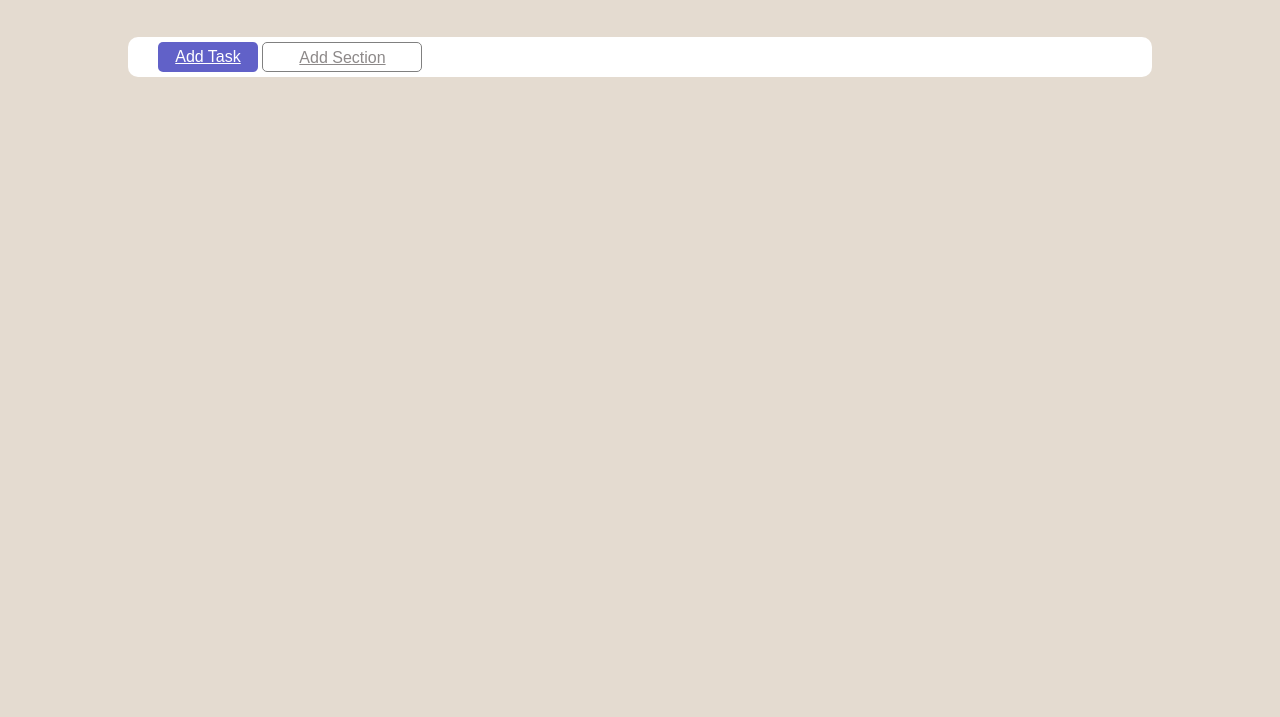
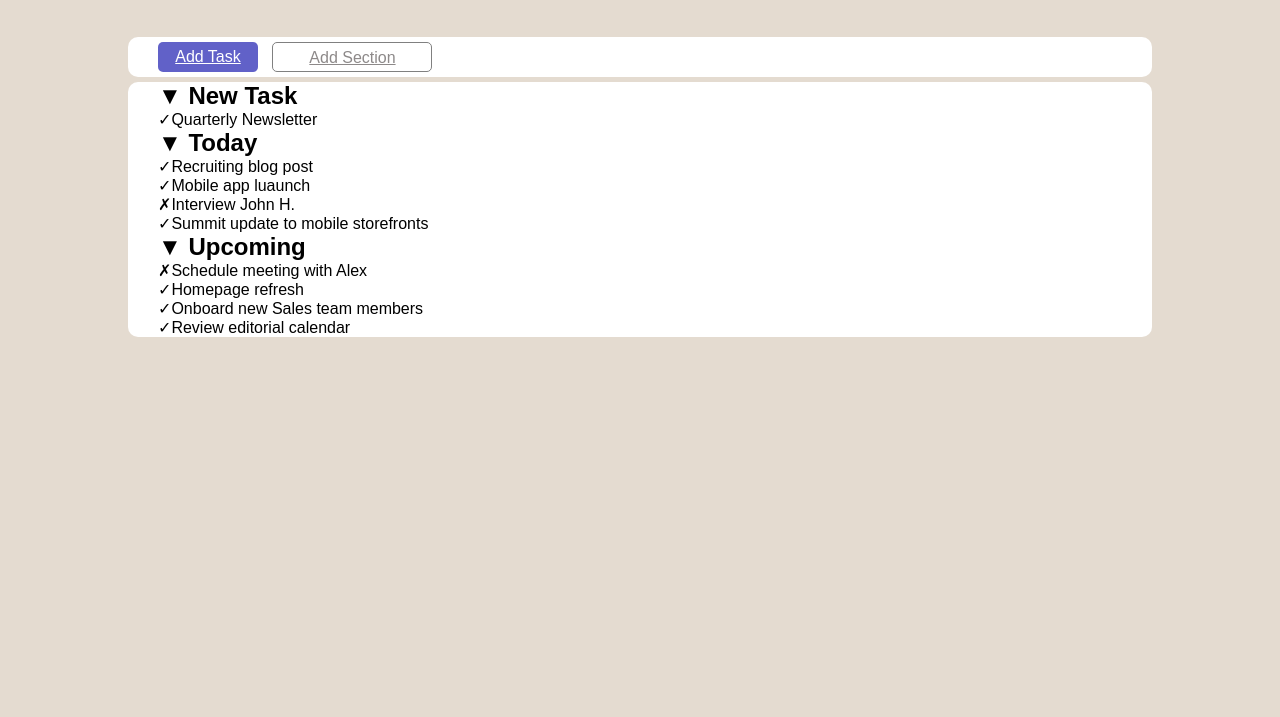
Before and after one commit to lucariggi92/html-css-toboolist, a plain HTML site: page index.html in a window 1280 px wide. Shown: the part 83-800 px from the top of the page. Drawn offline with Linux system fonts and the light colour scheme.

Commit message:
feat: list section html completed

```diff
--- a/css/style.css
+++ b/css/style.css
@@ -9,7 +9,6 @@
 .container{
     width: 80%;
     margin: 0 auto;
-
 }
 
 /* TYPOGHAPHY */
@@ -39,6 +38,7 @@ background-color: rgb(228, 219, 208);
     background-color: white;
         border-radius: 10px;
         padding-left: 30px;
+        margin-bottom: 5px;
    }
 
 .task-section{
@@ -46,8 +46,7 @@ background-color: rgb(228, 219, 208);
     padding-top: 0px;
    margin-top: 40px;
    align-content: center;
-
-}
+  }
 
 .add-task{
     display: inline-block;
@@ -59,7 +58,7 @@ background-color: rgb(228, 219, 208);
     text-align: center;
     vertical-align: middle;
     line-height: 30px;
-}
+    }
 .add-section{
     display: inline-block;
     color: rgb(141, 137, 137);
@@ -71,5 +70,9 @@ background-color: rgb(228, 219, 208);
     text-align: center;
     vertical-align: middle;
     line-height: 30px;
+    margin-left: 10px;
+ }
 
-}
+ ul{
+    list-style: none;
+    }
--- a/index.html
+++ b/index.html
@@ -26,12 +26,34 @@
                 <a href="" class="add-task"> Add Task </a>
                 <a href="" class="add-section"> Add Section</a>
             </section>
-
-            <!-- list section  -->
+        </div>
+        <!-- list section  -->
+        <div class="main">
             <section>
 
+                <h2>▼ New Task</h2>
+                <ul>
+                    <li><span>&check;</span>Quarterly Newsletter</li>
+                </ul>
+
+                <h2>▼ Today</h2>
+                <ul>
+                    <li><span>&check;</span>Recruiting blog post</li>
+                    <li><span>&check;</span>Mobile app luaunch</li>
+                    <li><span>&cross;</span>Interview John H.</li>
+                    <li><span>&check;</span>Summit update to mobile storefronts</li>
+                </ul>
+                <h2>▼ Upcoming</h2>
+                <ul>
+                    <li><span>&cross;</span>Schedule meeting with Alex</li>
+                    <li><span>&check;</span>Homepage refresh</li>
+                    <li><span>&check;</span>Onboard new Sales team members</li>
+                    <li><span>&check;</span>Review editorial calendar</li>
+                </ul>
             </section>
+
         </div>
+
 
 
     </main>
```
Also changed, not shown: img/Logo.png (added).
